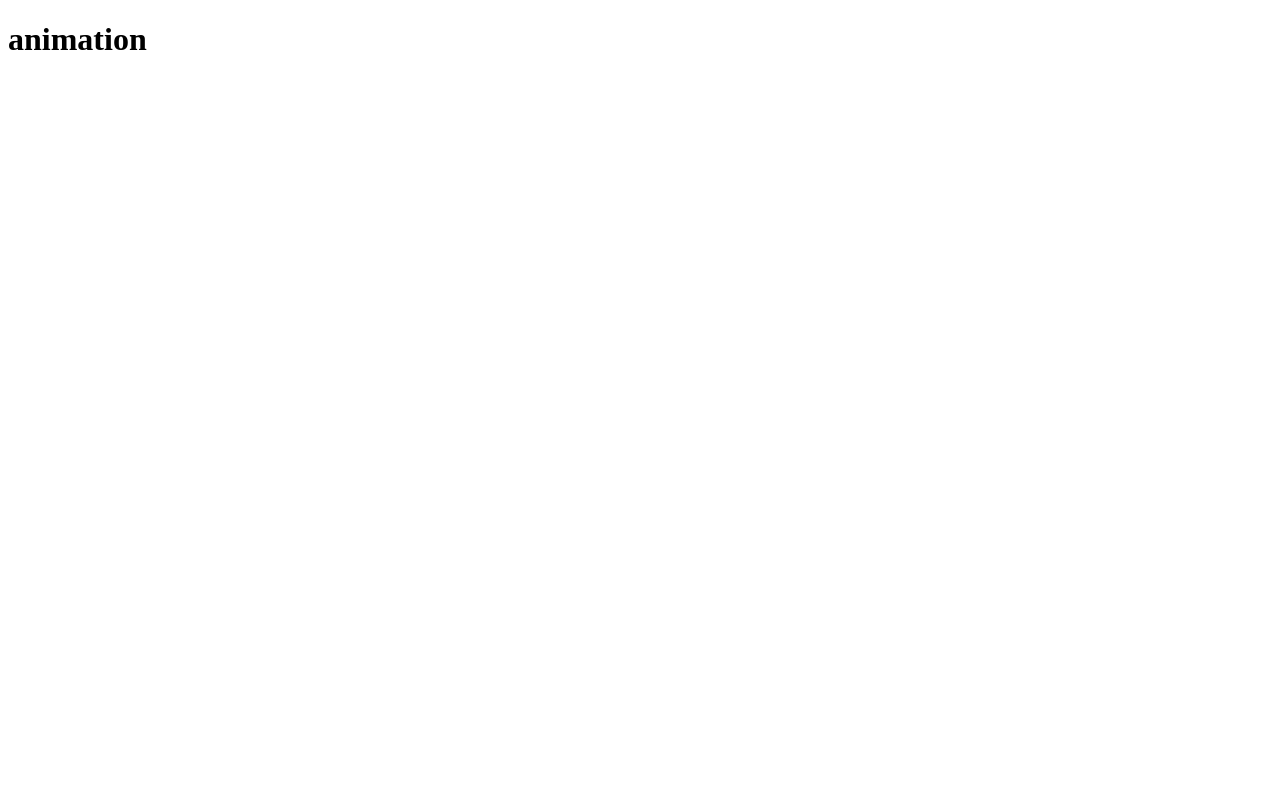
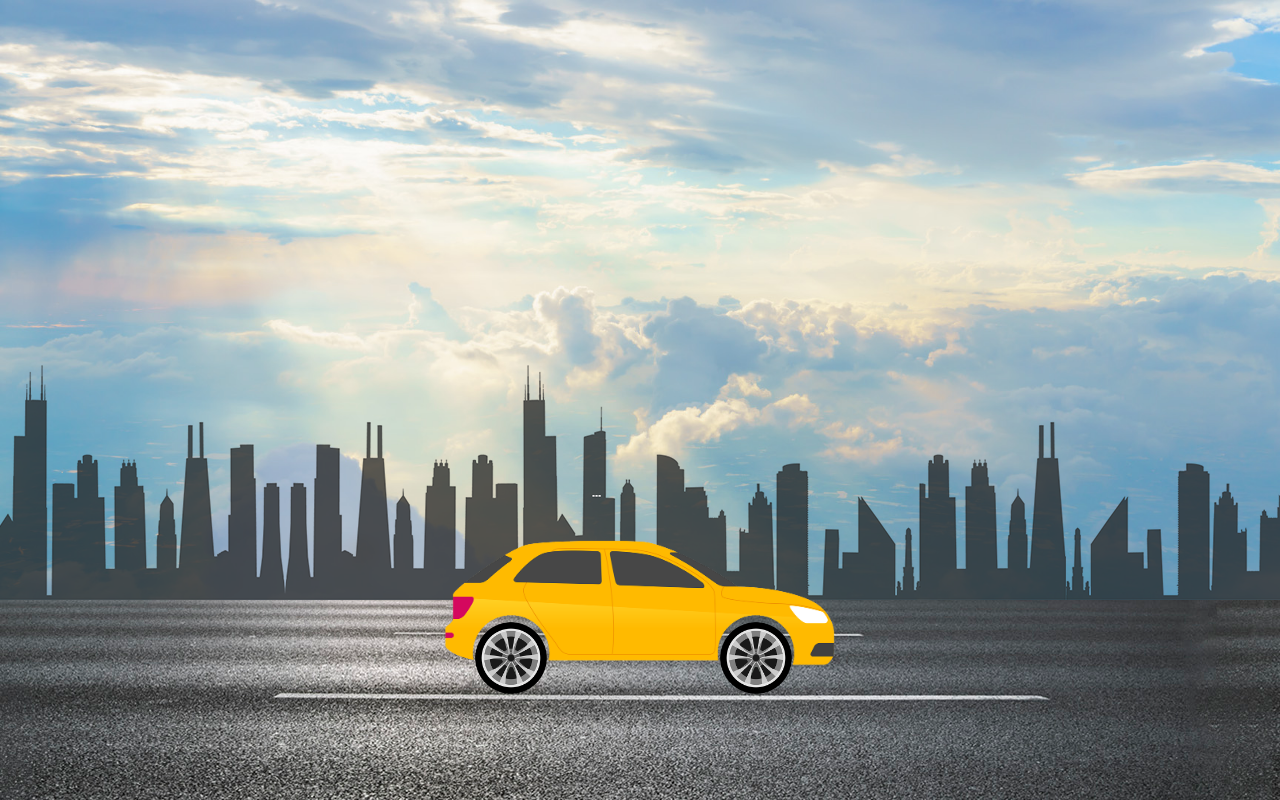
Before and after one commit to farjana579/animation, a plain HTML site: page index.html in a window 1280 px wide. Drawn offline with Linux system fonts and the light colour scheme.

Commit message:
animation

```diff
--- a/index.html
+++ b/index.html
@@ -5,8 +5,115 @@
     <meta http-equiv="X-UA-Compatible" content="IE=edge">
     <meta name="viewport" content="width=device-width, initial-scale=1.0">
     <title>Document</title>
+    <style>
+        *{
+            margin: 0;
+            padding: 0;
+        }
+        .main{
+        width: 100%;
+        height: 100vh;
+        background-image: url(Car_Animation_img/sky.jpg);
+        background-size: cover;
+        background-position: center;
+        position: relative;
+        overflow-x: hidden;
+        }
+        .road{
+        width: 500%;
+        height: 200px;
+        display: block;
+        background-image: url(Car_Animation_img/road.jpg);
+        position: absolute;
+        bottom: 0;
+        left: 0;
+        right: 0;
+        z-index: 1;
+        background-repeat: repeat-x;
+        animation:road 5s linear infinite;
+        animation-delay: -2s;
+        }
+    @keyframes road{
+        100%{
+            transform:translateX(-3400px);
+        }
+    }
+    .city{
+        width: 500%;
+        height: 250px;
+        background-image: url(Car_Animation_img/city.png);
+        position: absolute;
+        bottom: 200px;
+        left: 0;
+        right: 0;
+        z-index: 1;
+        display: block;
+        background-repeat: repeat-x;
+        animation: city 20s linear infinite;
+    }
+    @keyframes city{
+        100%{transform: translateX(-1400px);}
+    }
+    .car{
+        width: 400px;
+        left: 50%;
+        bottom: 100px;
+        transform: translateX(-50%);
+        position: absolute;
+        z-index:2;
+    }
+    .car img{
+        width: 100%;
+        animation: car 1s linear infinite;
+    }
+    @keyframes car{
+        100%{transform: translateY(-1px);}
+        50%{transform: translateY(1px);}
+        0%{transform: translateY(-1px);}
+    }
+    .wheel{
+        left: 50%;
+        bottom:178px;
+        position: absolute;
+        z-index: 2;
+        transform: translateX(-50%);
+    }
+    .wheel{
+        left: 50%;
+        bottom:178px;
+        position: absolute;
+        z-index: 2;
+        transform: translateX(-50%);
+    }
+    .wheel img{
+        width:72px;
+        height: 72px;
+        animation: wheel 1s linear infinite;
+    }
+    .back-wheel{
+        left: -165px;
+        position: absolute;
+    }
+    .front-wheel{
+        left: 80px;
+        position: absolute;
+    }
+    @keyframes wheel{
+        100%{transform: rotate(360deg);}
+    }
+    </style>
 </head>
 <body>
-    <h1>animation</h1>
+    <div class="main">
+    <div class="road"></div>
+    <div class="city"></div>
+    <div class="car">
+        <img src="Car_Animation_img/car.png" alt="car">
+    </div>
+    <div class="wheel">
+        <img src="Car_Animation_img/wheel.png" class="back-wheel">
+        <img src="Car_Animation_img/wheel.png" class="front-wheel">
+      </div>
+    </div>
 </body>
 </html>
```
Also changed, not shown: Car_Animation_Img/car.png (added).
